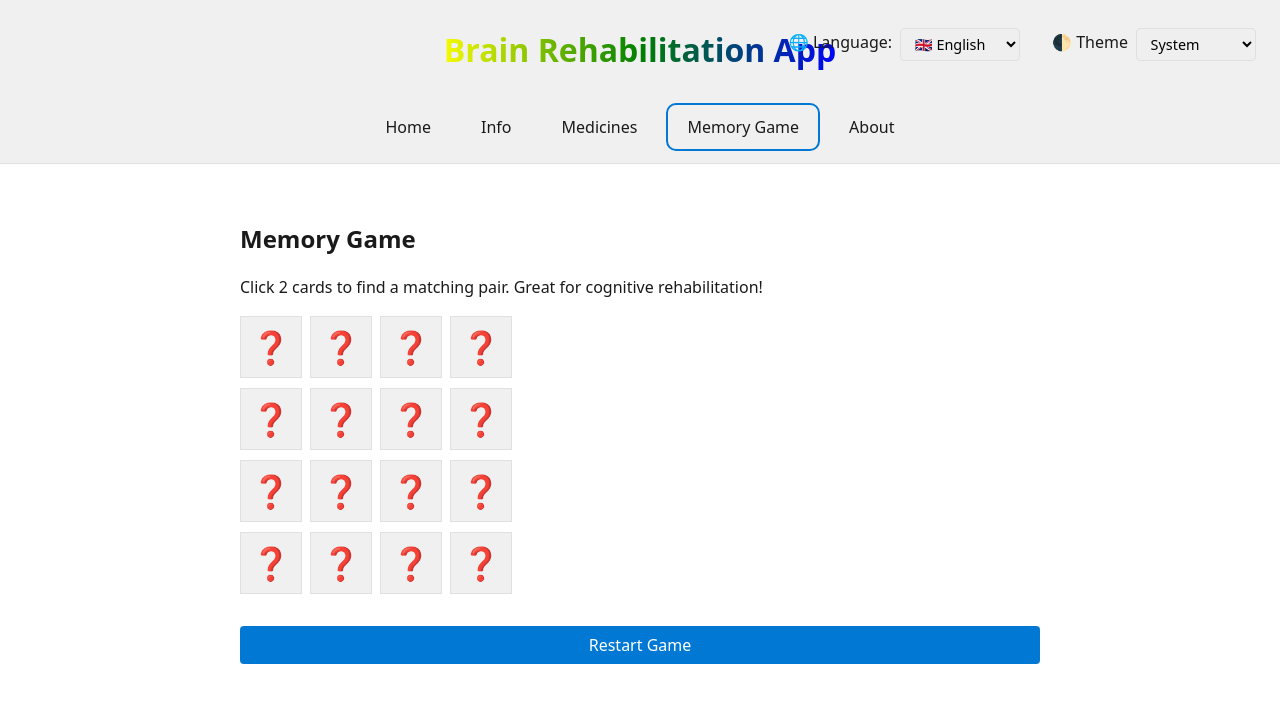
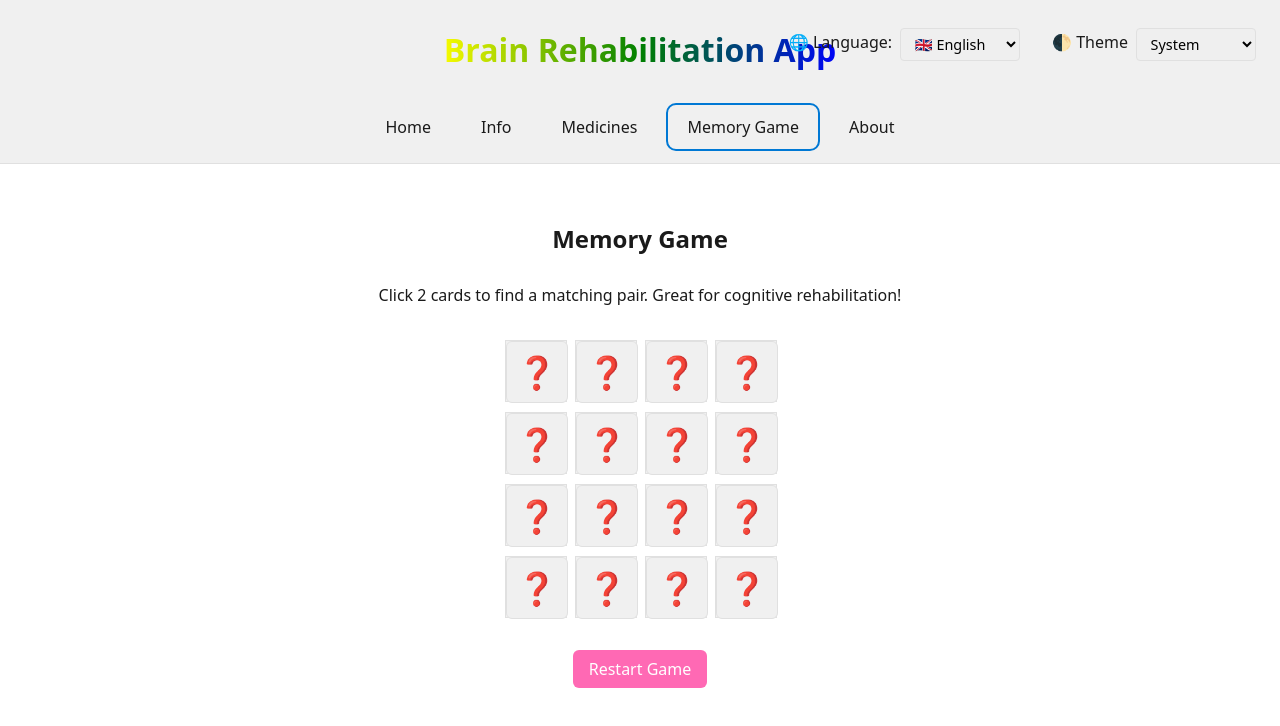
Before and after one commit to tecnopistacho/Brain_Web, a plain HTML site: page index.html in a window 1280 px wide. Both pictures are taken after a click on the button "Memory Game". Drawn offline with Linux system fonts and the light colour scheme.

Commit message:
flipping cards

```diff
--- a/js/app.js
+++ b/js/app.js
@@ -331,7 +331,6 @@ document.addEventListener("DOMContentLoaded", () => {
     });
 
     // Memory Game Logic
-
     const cardValues = ["🧠", "💊", "🍎", "🍏", "🐈‍⬛", "🌸", "🍭", "🧸", "🧠", "💊", "🍎", "🍏", "🐈‍⬛", "🌸", "🍭", "🧸"];
     let flippedCards = [];
     let matchedCards = [];
@@ -351,16 +350,30 @@ document.addEventListener("DOMContentLoaded", () => {
             card.classList.add("card");
             card.dataset.index = index;
             card.dataset.value = value;
-            card.innerText = "❓";
+
+            const inner = document.createElement("div");
+            inner.classList.add("card-inner");
+
+            const front = document.createElement("div");
+            front.classList.add("card-front");
+            front.innerText = "❓";
+
+            const back = document.createElement("div");
+            back.classList.add("card-back");
+            back.innerText = value;
+
+            inner.appendChild(front);
+            inner.appendChild(back);
+            card.appendChild(inner);
             board.appendChild(card);
         });
     }
 
     board.addEventListener("click", (e) => {
-        const card = e.target;
-        if (!card.classList.contains("card") || flippedCards.includes(card) || matchedCards.includes(card)) return;
+        const card = e.target.closest(".card");
+        if (!card || flippedCards.includes(card) || matchedCards.includes(card)) return;
 
-        card.innerText = card.dataset.value;
+        card.classList.add("flipped");
         flippedCards.push(card);
 
         if (flippedCards.length == 2) {
@@ -370,8 +383,8 @@ document.addEventListener("DOMContentLoaded", () => {
             }
             else {
                 setTimeout(() => {
-                    card1.innerText = "❓";
-                    card2.innerText = "❓";
+                    card1.classList.remove("flipped");
+                    card2.classList.remove("flipped");
 
                 }, 800);
             }
--- a/style/main.css
+++ b/style/main.css
@@ -180,6 +180,13 @@ input:focus, textarea:focus, select:focus, button:focus {
 }
 
 /* Memory Game */
+#memory {
+    text-align: center;
+    display: flex;
+    flex-direction: column;
+    align-items: center;
+}
+
 #game-board {
     display: grid;
     grid-template-columns: repeat(4, 60px);
@@ -197,12 +204,61 @@ input:focus, textarea:focus, select:focus, button:focus {
     border: 1px solid var(--color-border);
     cursor: pointer;
     user-select: none;
+    perspective: 1000px;
 }
 
 .card:hover {
     background-color: var(--color-border);
     transform: scale(1.05);
     transition: transform 0.2s ease;
+}
+
+.card-inner {
+    position: relative;
+    width: 100%;
+    height: 100%;
+    transform-style: preserve-3d;
+    transition: transform 0.6s ease;
+}
+
+.card.flipped .card-inner {
+    transform: rotateY(180deg);
+}
+
+.card-front,
+.card-back {
+    position: absolute;
+    width: 100%;
+    height: 100%;
+    backface-visibility: hidden;
+    border-radius: 6px;
+    display: flex;
+    align-items: center;
+    justify-content: center;
+    font-size: 2rem;
+    background-color: var(--color-muted);
+    border: 1px solid var(--color-border);
+}
+
+.card-back {
+    transform: rotateY(180deg);
+}
+
+#restart-game {
+    width: auto;
+    font-size: 1rem;
+    padding: 0.5rem 1rem;
+    background-color: #ff69b4;
+    color:white;
+    border: none;
+    border-radius: 6px;
+    cursor: pointer;
+    margin-top: 1rem;
+    transition: background-color 0.3s;
+}
+
+#restart-game:hover {
+    background-color: #ff85c1;
 }
 
 /* Images */
```
